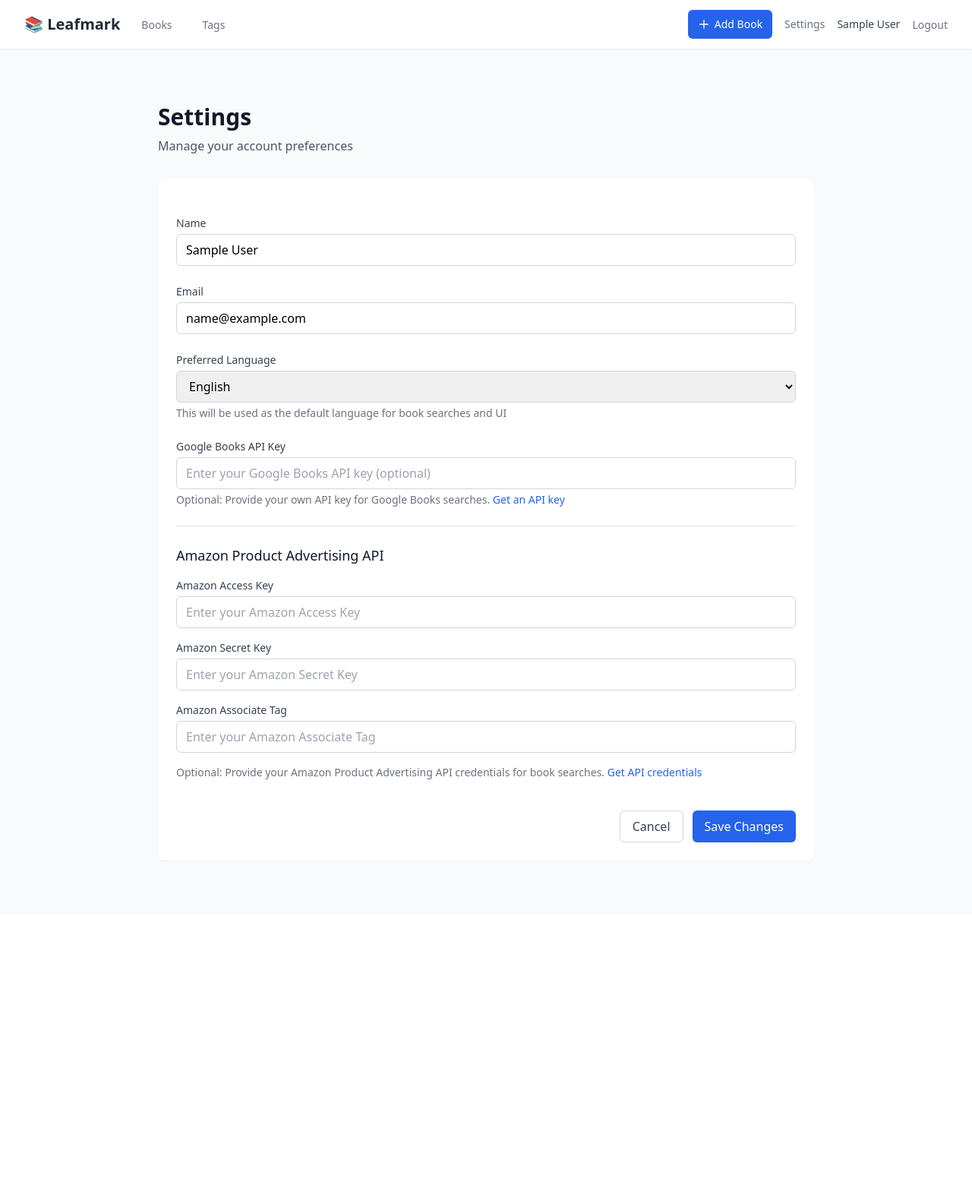
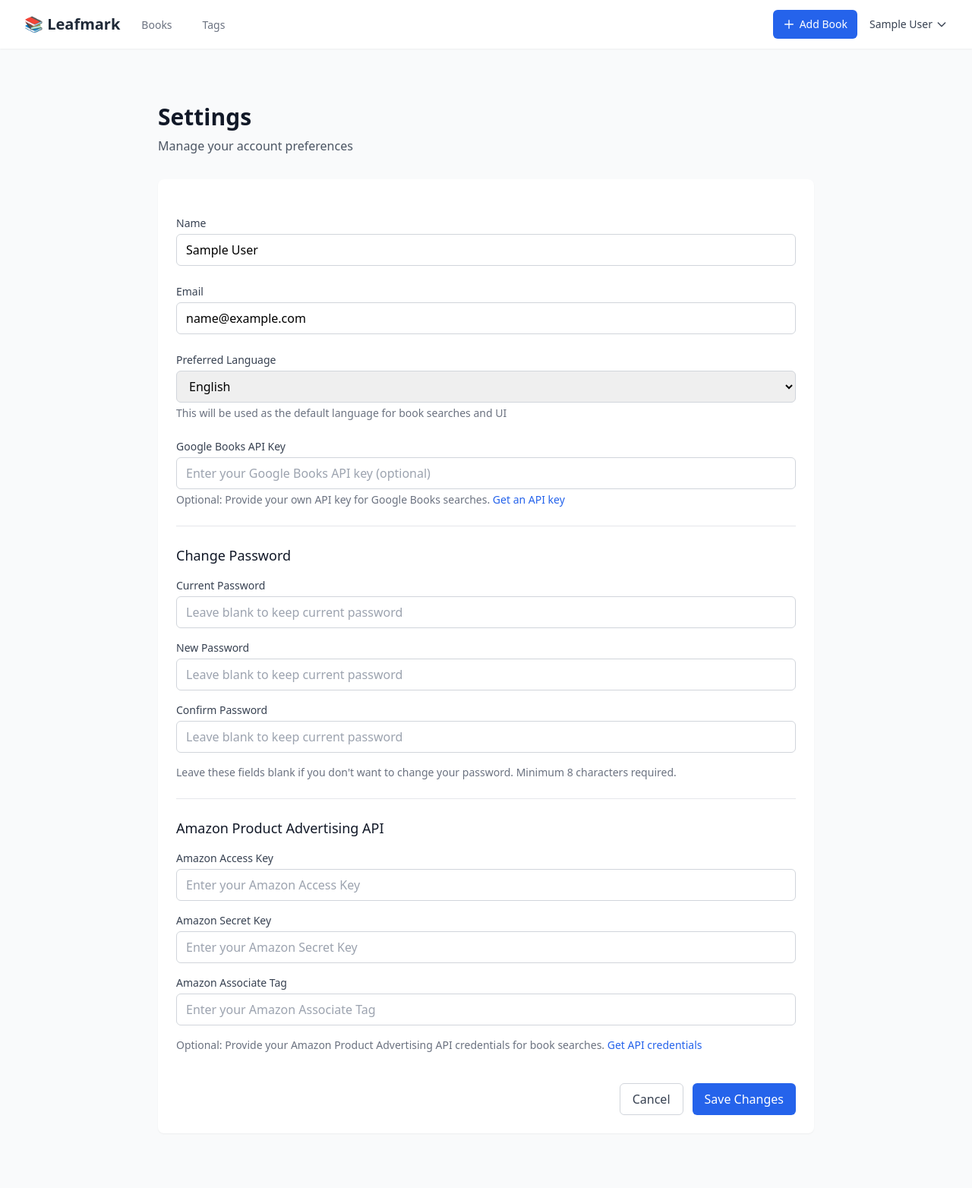
Before and after one commit to roberteinsle/leafmark, a Laravel app: page /settings in a window 1280 px wide. Shown: the whole page at 76% size. Before the commit the page ends 1134 px from the top, so only its background shows below. Run offline with Laravel 12, Linux system fonts and the light colour scheme; the visitor is signed in with stand-in values (Sample User, id 1); some libraries are stand-ins or nearby versions.

Commit message:
Improve user settings navigation and add password change functionality
Navigation improvements:
- Add Alpine.js for interactive dropdown menu
- Move Settings and Logout into dropdown under username
- Add dropdown menu with smooth transitions
- Improve header layout and user experience

Password change feature:
- Add password change section to settings page
- Require current password for verification
- Validate new password (min 8 chars, confirmed)
- Hash new password securely before saving
- Add proper error handling and validation

Translations:
- Add German translations for password change fields
- Add English translations for password change fields
- Add help text for password requirements

UI/UX:
- Organize settings page into logical sections
- Add visual separators between sections
- Improve form field labels and placeholders
- Maintain consistent styling throughout

Co-Authored-By: Claude Sonnet 4.5 <noreply@anthropic.com>

```diff
--- a/app/Http/Controllers/UserSettingsController.php
+++ b/app/Http/Controllers/UserSettingsController.php
@@ -33,7 +33,30 @@ class UserSettingsController extends Controller
             'amazon_access_key' => 'nullable|string|max:255',
             'amazon_secret_key' => 'nullable|string|max:255',
             'amazon_associate_tag' => 'nullable|string|max:255',
+            'current_password' => 'nullable|string',
+            'password' => 'nullable|string|min:8|confirmed',
         ]);
+
+        // Handle password change
+        if ($request->filled('password')) {
+            // Verify current password
+            if (!$request->filled('current_password')) {
+                return back()->withErrors(['current_password' => 'Current password is required to set a new password.']);
+            }
+
+            if (!\Hash::check($request->current_password, auth()->user()->password)) {
+                return back()->withErrors(['current_password' => 'The current password is incorrect.']);
+            }
+
+            // Update password
+            $validated['password'] = \Hash::make($request->password);
+        } else {
+            // Remove password fields if not changing password
+            unset($validated['password'], $validated['current_password']);
+        }
+
+        // Remove current_password from validated data (we don't want to save it)
+        unset($validated['current_password']);
 
         auth()->user()->update($validated);
 
--- a/lang/de/app.php
+++ b/lang/de/app.php
@@ -98,13 +98,21 @@ return [
     'settings' => [
         'title' => 'Einstellungen',
         'subtitle' => 'Verwalten Sie Ihre Kontoeinstellungen',
+        'manage_preferences' => 'Verwalten Sie Ihre Kontoeinstellungen und Präferenzen',
         'name' => 'Name',
         'email' => 'E-Mail',
         'preferred_language' => 'Bevorzugte Sprache',
         'language_help' => 'Dies wird als Standardsprache für Buchsuchen verwendet',
         'google_books_api_key' => 'Google Books API-Schlüssel',
+        'api_key_placeholder' => 'API-Schlüssel eingeben (optional)',
         'api_key_help' => 'Optional: Geben Sie Ihren eigenen API-Schlüssel für Google Books-Suchen an.',
         'get_api_key' => 'API-Schlüssel erhalten',
+        'change_password' => 'Passwort ändern',
+        'current_password' => 'Aktuelles Passwort',
+        'new_password' => 'Neues Passwort',
+        'confirm_password' => 'Passwort bestätigen',
+        'leave_blank_to_keep' => 'Leer lassen, um das aktuelle Passwort beizubehalten',
+        'password_help' => 'Lassen Sie diese Felder leer, wenn Sie Ihr Passwort nicht ändern möchten. Mindestens 8 Zeichen erforderlich.',
         'save_changes' => 'Änderungen speichern',
         'cancel' => 'Abbrechen',
         'settings_updated' => 'Einstellungen erfolgreich aktualisiert!',
--- a/lang/en/app.php
+++ b/lang/en/app.php
@@ -109,6 +109,12 @@ return [
         'api_key_placeholder' => 'Enter your Google Books API key (optional)',
         'api_key_help' => 'Optional: Provide your own API key for Google Books searches.',
         'get_api_key' => 'Get an API key',
+        'change_password' => 'Change Password',
+        'current_password' => 'Current Password',
+        'new_password' => 'New Password',
+        'confirm_password' => 'Confirm Password',
+        'leave_blank_to_keep' => 'Leave blank to keep current password',
+        'password_help' => 'Leave these fields blank if you don\'t want to change your password. Minimum 8 characters required.',
         'save_changes' => 'Save Changes',
         'cancel' => 'Cancel',
         'settings_updated' => 'Settings updated successfully!',
--- a/resources/views/layouts/app.blade.php
+++ b/resources/views/layouts/app.blade.php
@@ -6,6 +6,7 @@
     <meta name="csrf-token" content="{{ csrf_token() }}">
     <title>{{ config('app.name', 'Leafmark') }} - @yield('title')</title>
     <script src="https://cdn.tailwindcss.com"></script>
+    <script defer src="https://cdn.jsdelivr.net/npm/alpinejs@3.x.x/dist/cdn.min.js"></script>
 </head>
 <body class="bg-gray-50">
     <nav class="bg-white shadow-sm">
@@ -37,16 +38,36 @@
                             </svg>
                             {{ __('app.nav.add_book') }}
                         </a>
-                        <a href="{{ route('settings.edit') }}" class="text-sm text-gray-500 hover:text-gray-700">
+
+                        <!-- User Dropdown -->
+                        <div class="relative" x-data="{ open: false }">
+                            <button @click="open = !open" @click.away="open = false" class="flex items-center text-sm text-gray-700 hover:text-gray-900 focus:outline-none">
+                                <span class="mr-1">{{ Auth::user()->name }}</span>
+                                <svg class="h-4 w-4" fill="none" stroke="currentColor" viewBox="0 0 24 24">
+                                    <path stroke-linecap="round" stroke-linejoin="round" stroke-width="2" d="M19 9l-7 7-7-7"/>
+                                </svg>
+                            </button>
+
+                            <div x-show="open"
+                                 x-transition:enter="transition ease-out duration-100"
+                                 x-transition:enter-start="transform opacity-0 scale-95"
+                                 x-transition:enter-end="transform opacity-100 scale-100"
+                                 x-transition:leave="transition ease-in duration-75"
+                                 x-transition:leave-start="transform opacity-100 scale-100"
+                                 x-transition:leave-end="transform opacity-0 scale-95"
+                                 class="absolute right-0 mt-2 w-48 bg-white rounded-md shadow-lg py-1 ring-1 ring-black ring-opacity-5 z-50"
+                                 style="display: none;">
+                                <a href="{{ route('settings.edit') }}" class="block px-4 py-2 text-sm text-gray-700 hover:bg-gray-100">
                                     {{ __('app.nav.settings') }}
                                 </a>
-                        <span class="text-sm text-gray-700">{{ Auth::user()->name }}</span>
                                 <form method="POST" action="{{ route('logout') }}">
                                     @csrf
-                            <button type="submit" class="text-sm text-gray-500 hover:text-gray-700">
+                                    <button type="submit" class="w-full text-left block px-4 py-2 text-sm text-gray-700 hover:bg-gray-100">
                                         {{ __('app.nav.logout') }}
                                     </button>
                                 </form>
+                            </div>
+                        </div>
                     </div>
                     @else
                     <div class="space-x-4">
--- a/resources/views/settings/edit.blade.php
+++ b/resources/views/settings/edit.blade.php
@@ -68,6 +68,44 @@
                 @enderror
             </div>
 
+            <!-- Password Change -->
+            <div class="border-t pt-6 mt-6">
+                <h3 class="text-lg font-medium text-gray-900 mb-4">{{ __('app.settings.change_password') }}</h3>
+
+                <div class="space-y-4">
+                    <div>
+                        <label for="current_password" class="block text-sm font-medium text-gray-700">{{ __('app.settings.current_password') }}</label>
+                        <input type="password" name="current_password" id="current_password" value="{{ old('current_password') }}"
+                               class="mt-1 block w-full px-3 py-2 border border-gray-300 rounded-md focus:ring-blue-500 focus:border-blue-500 @error('current_password') border-red-500 @enderror"
+                               placeholder="{{ __('app.settings.leave_blank_to_keep') }}">
+                        @error('current_password')
+                            <p class="mt-1 text-sm text-red-600">{{ $message }}</p>
+                        @enderror
+                    </div>
+
+                    <div>
+                        <label for="password" class="block text-sm font-medium text-gray-700">{{ __('app.settings.new_password') }}</label>
+                        <input type="password" name="password" id="password" value="{{ old('password') }}"
+                               class="mt-1 block w-full px-3 py-2 border border-gray-300 rounded-md focus:ring-blue-500 focus:border-blue-500 @error('password') border-red-500 @enderror"
+                               placeholder="{{ __('app.settings.leave_blank_to_keep') }}">
+                        @error('password')
+                            <p class="mt-1 text-sm text-red-600">{{ $message }}</p>
+                        @enderror
+                    </div>
+
+                    <div>
+                        <label for="password_confirmation" class="block text-sm font-medium text-gray-700">{{ __('app.settings.confirm_password') }}</label>
+                        <input type="password" name="password_confirmation" id="password_confirmation" value="{{ old('password_confirmation') }}"
+                               class="mt-1 block w-full px-3 py-2 border border-gray-300 rounded-md focus:ring-blue-500 focus:border-blue-500"
+                               placeholder="{{ __('app.settings.leave_blank_to_keep') }}">
+                    </div>
+
+                    <p class="text-sm text-gray-500">
+                        {{ __('app.settings.password_help') }}
+                    </p>
+                </div>
+            </div>
+
             <!-- Amazon Product Advertising API -->
             <div class="border-t pt-6 mt-6">
                 <h3 class="text-lg font-medium text-gray-900 mb-4">Amazon Product Advertising API</h3>
```
Lines whose indentation alone changed are shown as unchanged.
